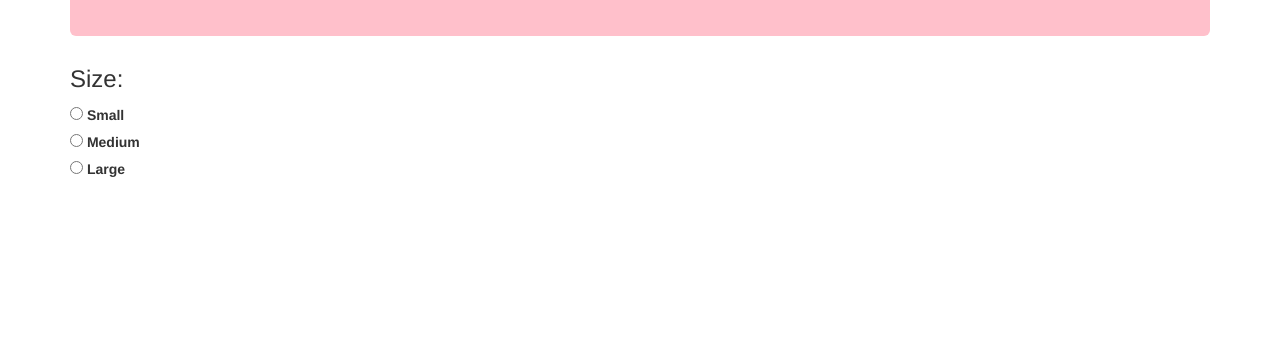
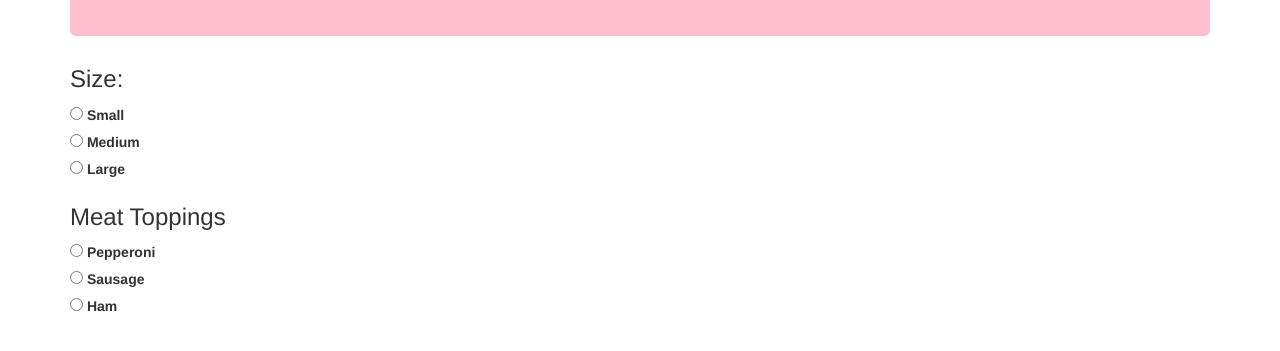
Before and after one commit to karicfuller/pizza, a plain HTML site: page pizza.html in a window 1280 px wide. Shown: the part 189-540 px from the top of the page. Drawn offline with Linux system fonts and the light colour scheme.

Commit message:
add meat toppings

```diff
--- a/pizza.html
+++ b/pizza.html
@@ -21,6 +21,13 @@
           <label><input type="radio" name="size" value="medium"> Medium</label><br>
           <label><input type="radio" name="size" value="large"> Large</label><br>
 
+          <h3>Meat Toppings</h3>
+          <label><input type="radio" name="meat" value="pepperoni"> Pepperoni</label><br>
+          <label><input type="radio" name="meat" value="sausage"> Sausage</label><br>
+          <label><input type="radio" name="meat" value="ham"> Ham</label><br>
+
+
+
 
 
     </div>
```
